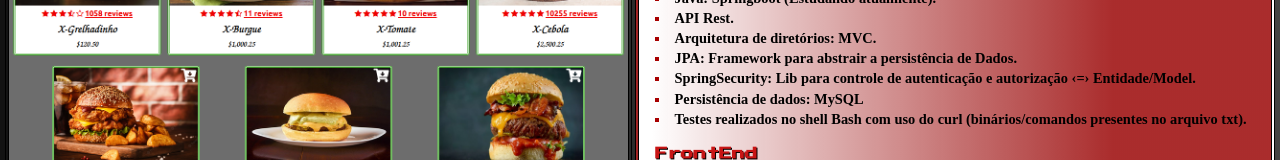
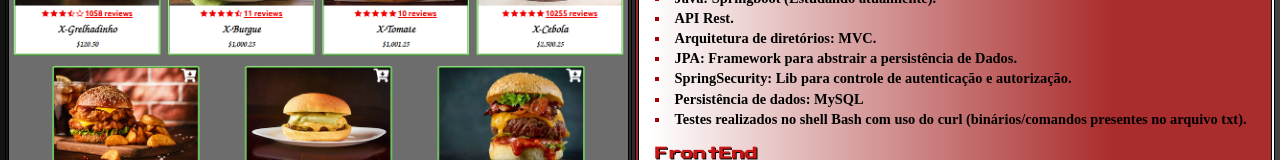
Before and after one commit to WelBert-dev/firstPortifolioHeroku-2022, a React (Create React App) app: page /projects in a window 1280 px wide. Shown: the part 314-474 px from the top of the page. Built offline with nearby package versions, Linux system fonts and the light colour scheme; a web font is replaced by a local one.

Commit message:
ajusta erro visual

```diff
--- a/src/screens/ProjectsScreen.js
+++ b/src/screens/ProjectsScreen.js
@@ -35,7 +35,7 @@ export default function ProjectsScreen() {
                                         <li>API Rest.</li>
                                         <li>Arquitetura de diretórios: MVC.</li>
                                         <li>JPA: Framework para abstrair a persistência de Dados.</li>
-                                        <li>SpringSecurity: Lib para controle de autenticação e autorização &lsaquo;=&rsaquo; Entidade/Model.</li>
+                                        <li>SpringSecurity: Lib para controle de autenticação e autorização.</li>
                                         <li>Persistência de dados: MySQL</li>
                                         <li>Testes realizados no shell Bash com uso do curl (binários/comandos presentes no arquivo txt).</li>
                                     </ul>
```
